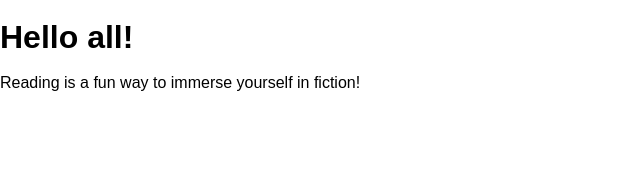
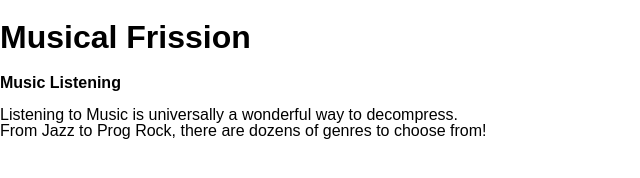
Before and after one commit to alfredcastlejr/my-hobbies, a website: page public/index.html in a window 1280 px wide. Shown: the whole page, without its empty margins (0-640 px from the left). Drawn offline with Linux system fonts and the light colour scheme.

Commit message:
Musical Frission

```diff
--- a/public/index.html
+++ b/public/index.html
@@ -8,7 +8,12 @@
     <link rel="stylesheet" href="/screen.css">
   </head>
   <body>
-    <h1 class='hello-world'>Hello all!</h1>
-    <p> Reading is a fun way to immerse yourself in fiction!</p>
+    <h1 class='hello-world'>Musical Frission</h1>
+    <p> <b>Music Listening</b> </p>
+      <p2>Listening to Music is universally a wonderful way to decompress. </br>
+        From Jazz to Prog Rock, there are dozens of genres to choose from!
+
+      </p2>
   </body>
 </html>
+<header
```
